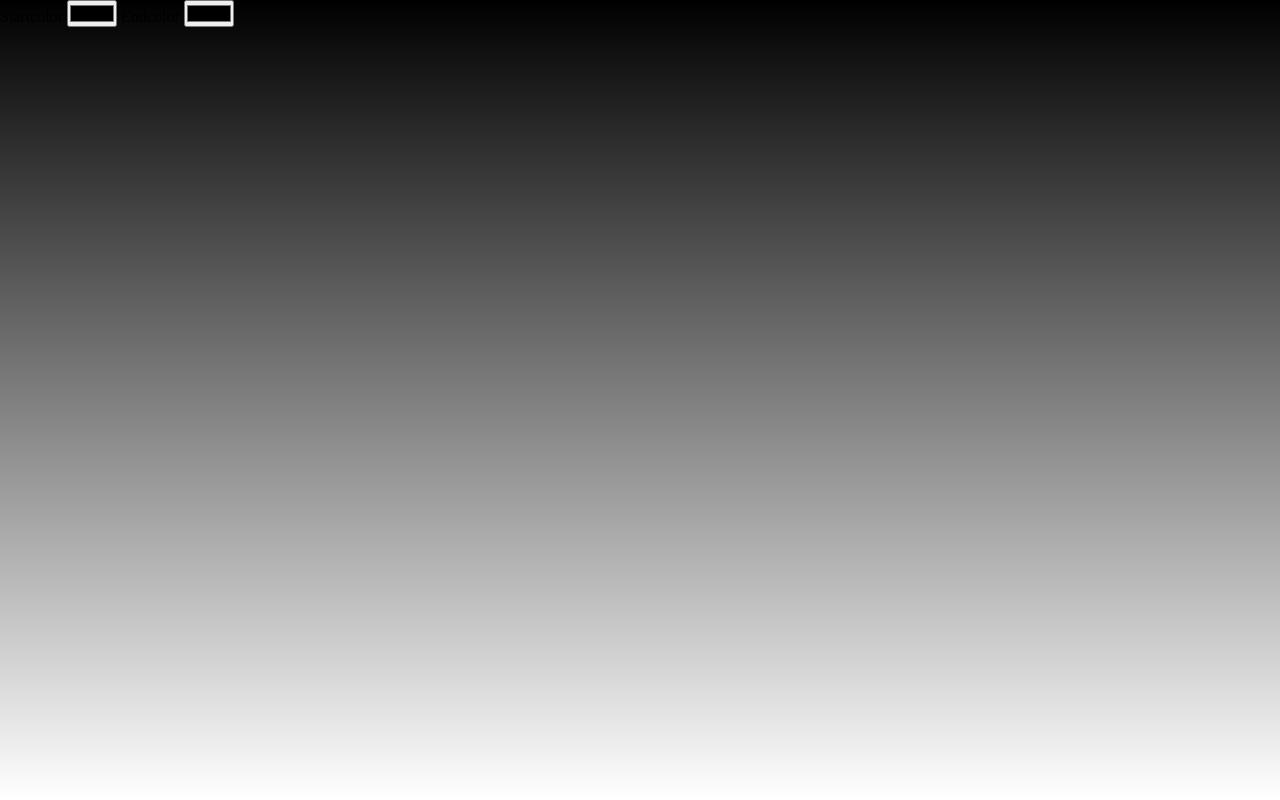
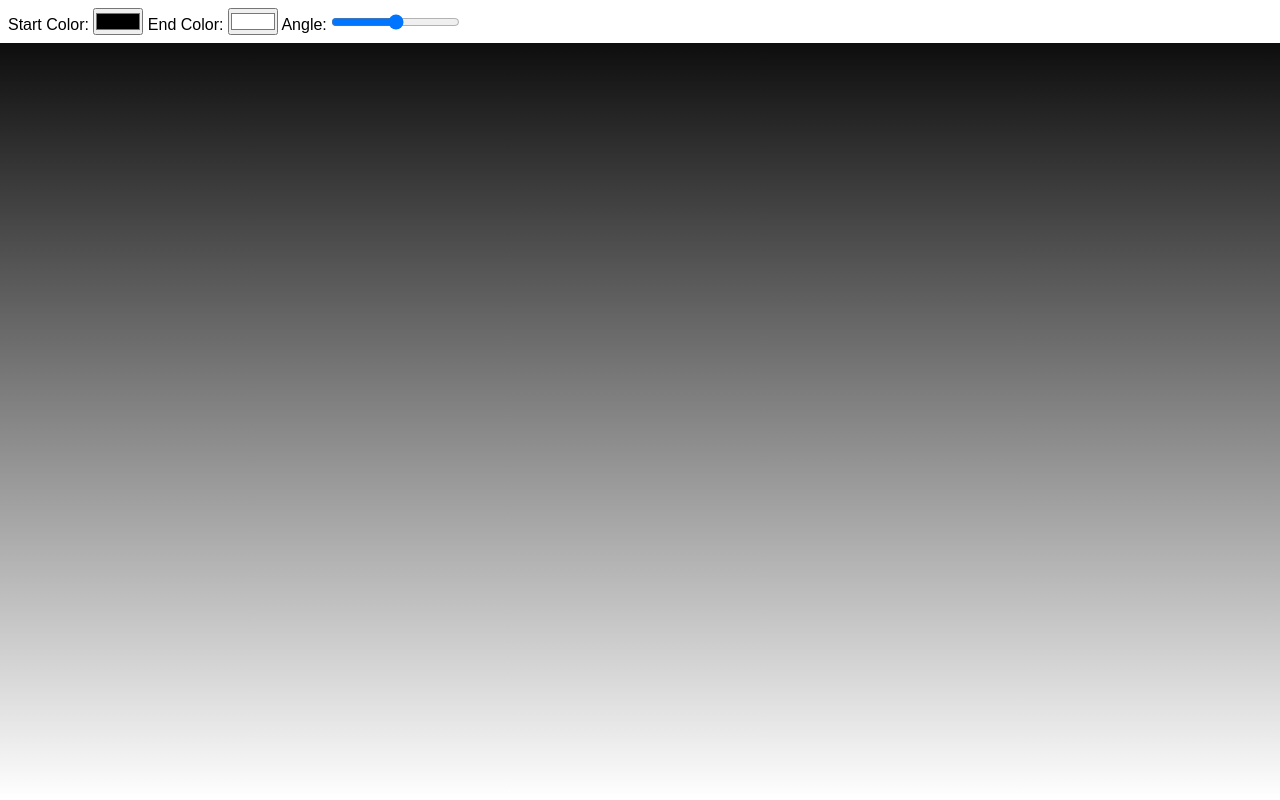
Before and after one commit to schmedes/javascript30, a website: page 03-CSSVariables/index.html in a window 1280 px wide. Drawn offline with Linux system fonts and the light colour scheme.

Commit message:
changing gradients

```diff
--- a/03-CSSVariables/index.html
+++ b/03-CSSVariables/index.html
@@ -6,10 +6,14 @@
     </head>
     <body>
         <main class="gradient">
-            <laber for="start-color">Startcolor</laber>
-            <input type="color" name="start-color" value="#000">
-            <laber for="end-color">Endcolor</laber>
-            <input type="color" name="end-color" value="#000">
+            <aside class="options">
+              <label for="start-color">Start Color:</label>
+              <input type="color" name="start-color" value="#000000">
+              <label for="end-color">End Color:</label>
+              <input type="color" name="end-color" value="#ffffff">
+              <label for="angle">Angle:</label>
+              <input type="range" name="angle" min="0" max="360">
+            </aside>
         </main>
         <script src="index.js"></script>
     </body>
--- a/03-CSSVariables/index.js
+++ b/03-CSSVariables/index.js
@@ -0,0 +1,12 @@
+//get dom elements
+const cssVars = document.querySelector('.gradient');
+const inputElements = document.querySelectorAll('input');
+
+const changeVar = (name, value) =>{
+    cssVars.style.setProperty(`--${name}`, value);
+    console.log(value);
+}
+
+inputElements.forEach(el=> {
+    el.addEventListener('change',(e)=> changeVar(el.getAttribute('name'), e.target.value));
+});
--- a/03-CSSVariables/main.css
+++ b/03-CSSVariables/main.css
@@ -3,13 +3,20 @@
     padding: 0;
     box-sizing: border-box;
 }
-:root {
-    --start-color: #000;
-    --end-color: #fff;
+html {
+    font-family: Arial, Helvetica, sans-serif;
 }
 
 .gradient {
-    background-image: linear-gradient(var(--start-color), var(--end-color));
+    --start-color: #000;
+    --end-color: #fff;
+    --angle: 180;
+    background-image: linear-gradient(calc(var(--angle) * 1deg), var(--start-color), var(--end-color));
     height: 100vh;
     width: 100vw;
 }
+
+.options {
+    background-color: white;
+    padding: 0.5em;
+}
```
